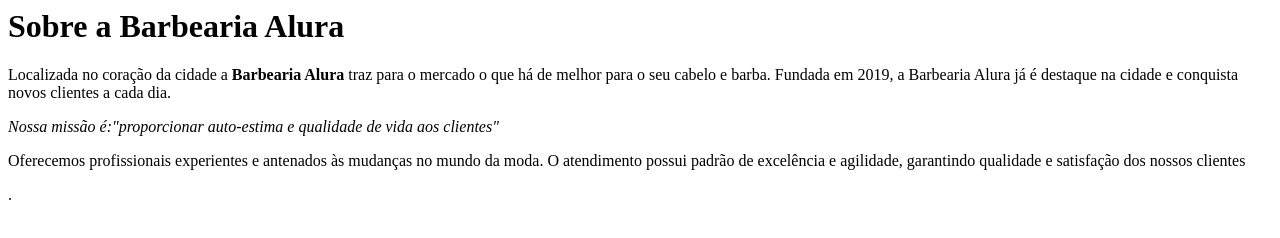
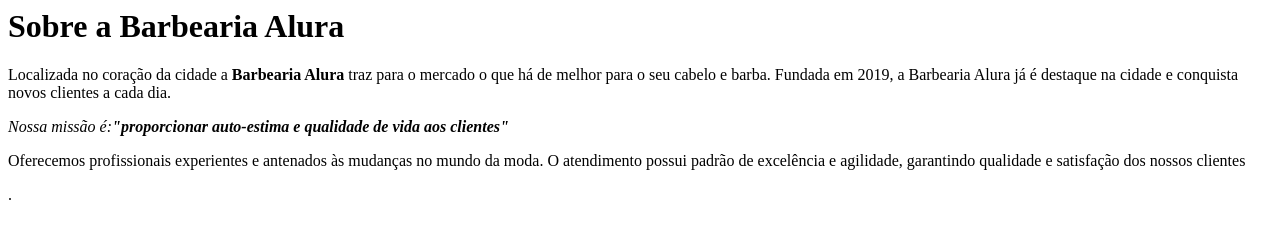
Before and after one commit to Iglikoski/dhanyel, a plain HTML site: page index.html in a window 1280 px wide. Drawn offline with Linux system fonts and the light colour scheme.

Commit message:
aparecida

```diff
--- a/index.html
+++ b/index.html
@@ -4,7 +4,8 @@
 há de melhor para o seu cabelo e barba. Fundada em 2019, a
 Barbearia Alura já é destaque na cidade e conquista novos clientes a cada dia.</p>
 
-<p><em>Nossa missão é:"proporcionar auto-estima e qualidade de vida aos clientes"</em></p>
+<p><em>Nossa missão é:<strong>"proporcionar auto-estima e qualidade de vida aos clientes"</strong></em></p>
 <p>Oferecemos profissionais experientes e antenados às mudanças no mundo da moda.
+
 O atendimento possui padrão de excelência e agilidade, garantindo qualidade e
 satisfação dos nossos clientes</p>.
```
